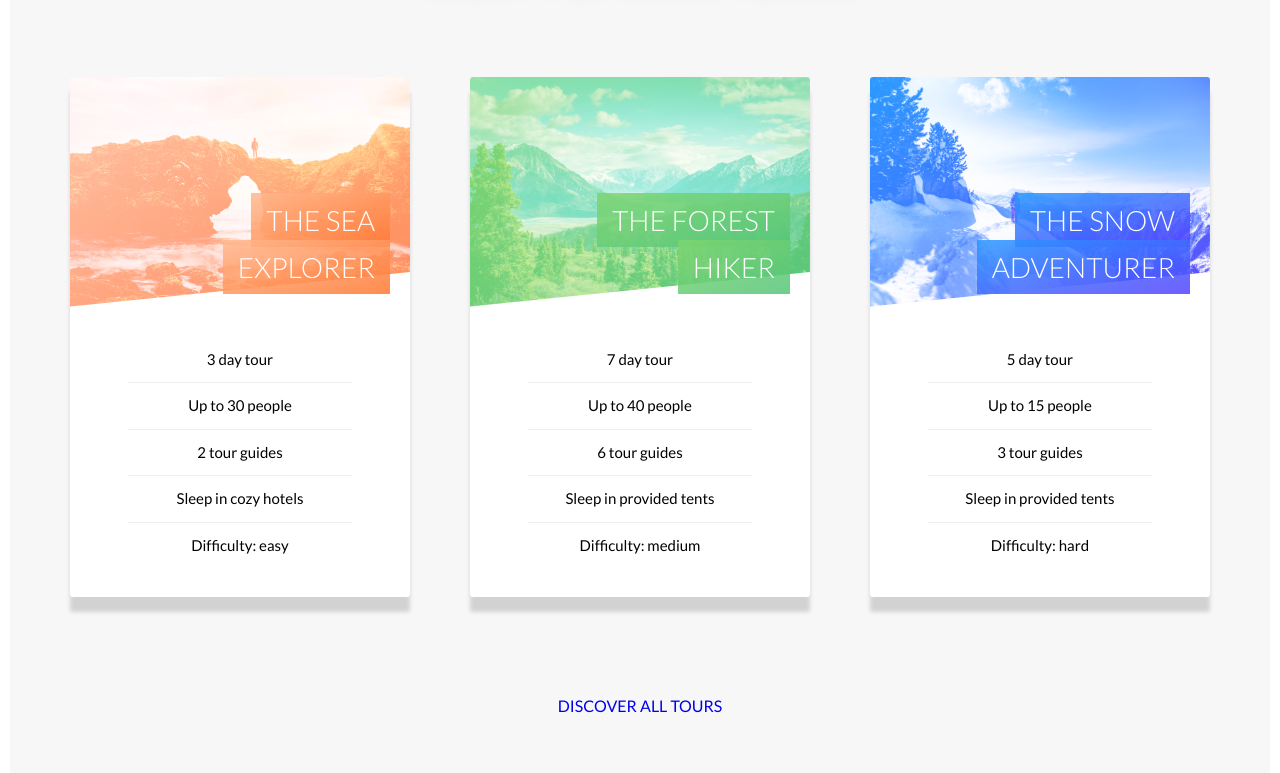
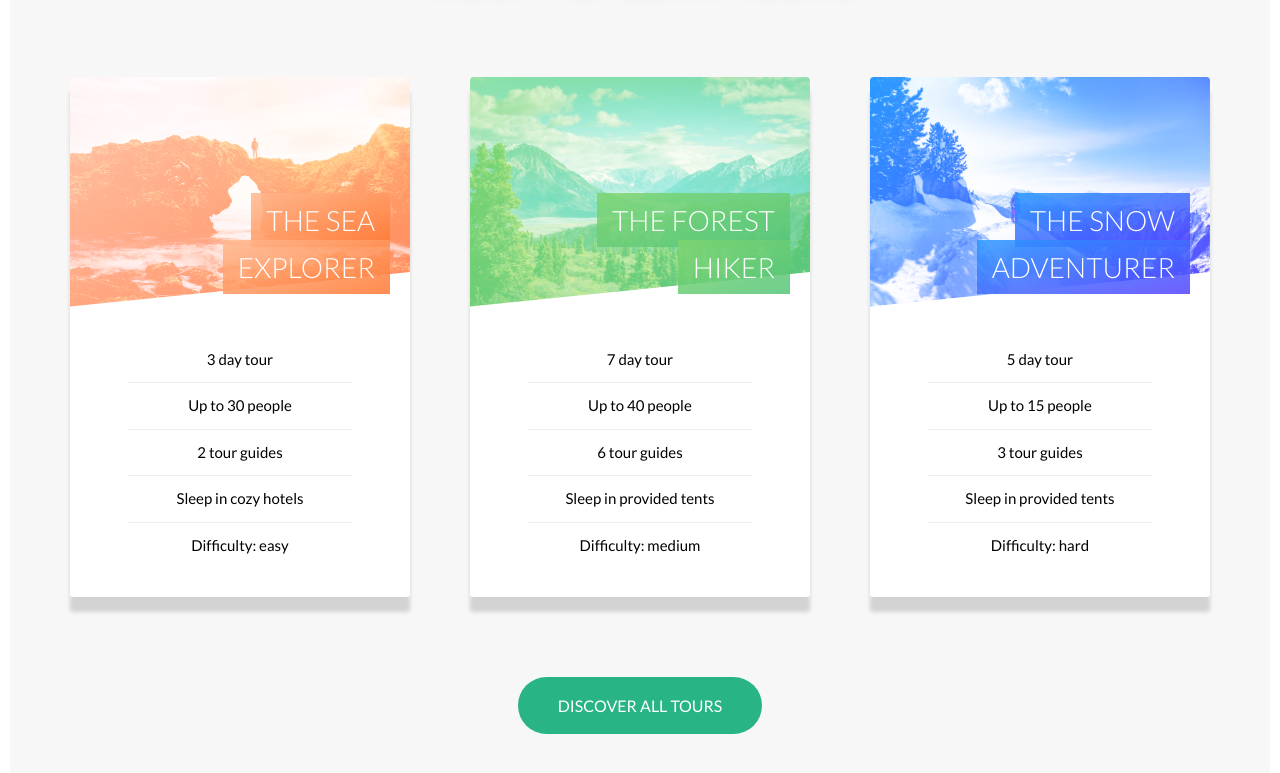
Before and after one commit to casedup/natours, a website: page index.html in a window 1280 px wide. Shown: the part 2432-3205 px from the top of the page. Drawn offline with Linux system fonts and the light colour scheme.

Commit message:
fixed bug in css, hero button had green in ::after psuedoclass, error in {} placement

```diff
--- a/index.html
+++ b/index.html
@@ -200,8 +200,8 @@
                      </div>
                 </div>
             </div>
-            <div class="u-center-text u-margin-bottom-top">
-                <a href="#0" class="btn">Discover all tours</a>
+            <div class="u-center-text u-margin-bottom-top-huge">
+                <a href="#0" class="btn btn--green">Discover all tours</a>
             </div>
 
         </section>
--- a/sass/base/_utilities.scss
+++ b/sass/base/_utilities.scss
@@ -8,6 +8,9 @@
 .u-margin-bottom-top {
     margin-bottom: 8rem;
 }
+.u-margin-bottom-top-huge {
+    margin-bottom: 10rem;
+}
 
 .u-margin-bottom-medium {
     margin-bottom: 4rem;
--- a/sass/components/_button.scss
+++ b/sass/components/_button.scss
@@ -53,7 +53,14 @@
             background-color: $color-white;
         }
     }
+    &--green {
+        background-color: $dark-green;
+        color: $color-white;
 
+        &::after {
+            background-color: $dark-green;
+        }
+    }
 }
 
 .btn-text {
--- a/sass/components/_card.scss
+++ b/sass/components/_card.scss
@@ -55,6 +55,8 @@
         background-blend-mode: screen;
         -webkit-clip-path: polygon(0 0, 100% 0,100% 85%, 0 100%);
         clip-path: polygon(0 0, 100% 0,100% 85%, 0 100%);
+        border-top-left-radius: .3rem;
+        border-top-right-radius: .3rem;
 
         &--1 {
             background-image: linear-gradient(to right bottom, $color-secondary-light, $color-secondary-dark),
--- a/sass/pages/_home.scss
+++ b/sass/pages/_home.scss
@@ -23,7 +23,7 @@
 }
 .section-tours {
     background-color: $color-grey-light-1;
-    padding: 25rem 0 50rem 0;
+    padding: 25rem 0 15rem 0;
     margin-top:  -6rem;
 
 
```
Also changed, not shown: assets/styles.css.
